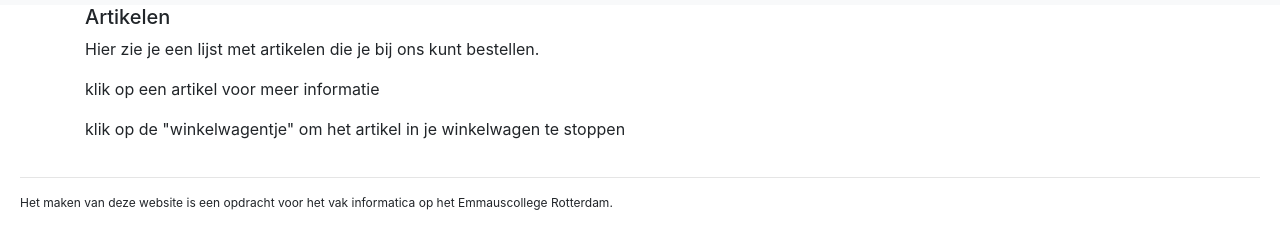
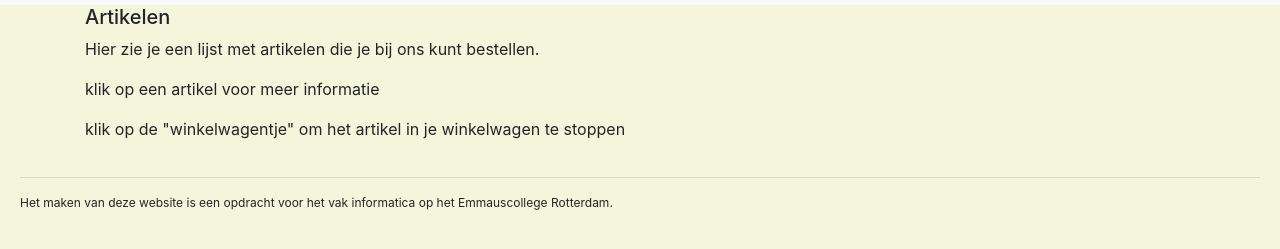
Before and after one commit to emmaus-5h/webshop-5hin2-raphael-maaike-joshua, a website: page web/index.html in a window 1280 px wide. Shown: the part 51-300 px from the top of the page. Drawn offline with nearby package versions, Linux system fonts and the light colour scheme; no server answers.

Commit message:
background

```diff
--- a/web/css/style.css
+++ b/web/css/style.css
@@ -1,3 +1,10 @@
+/* background */
+html, body {
+	height: 100%;
+  padding: 0;
+  background-color: beige;
+}
+
 /* all pages */
 
 footer {
```
